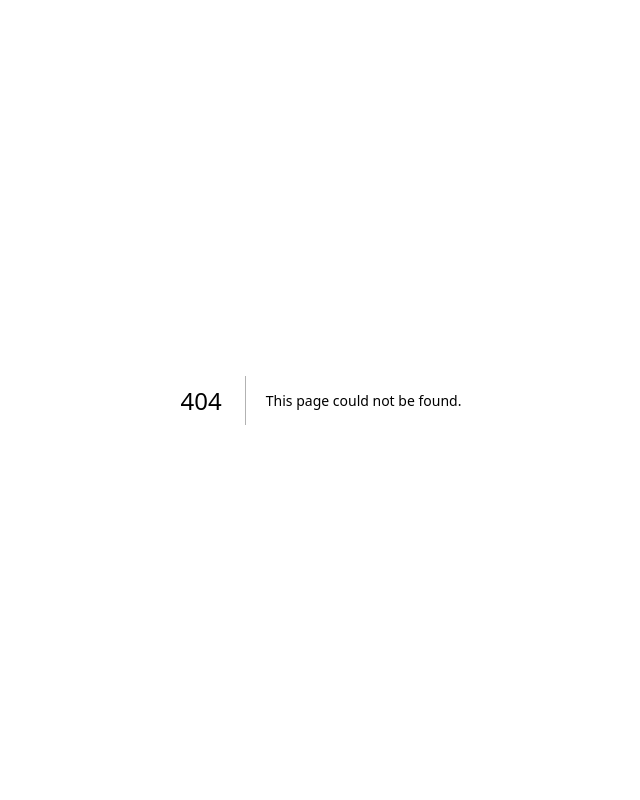
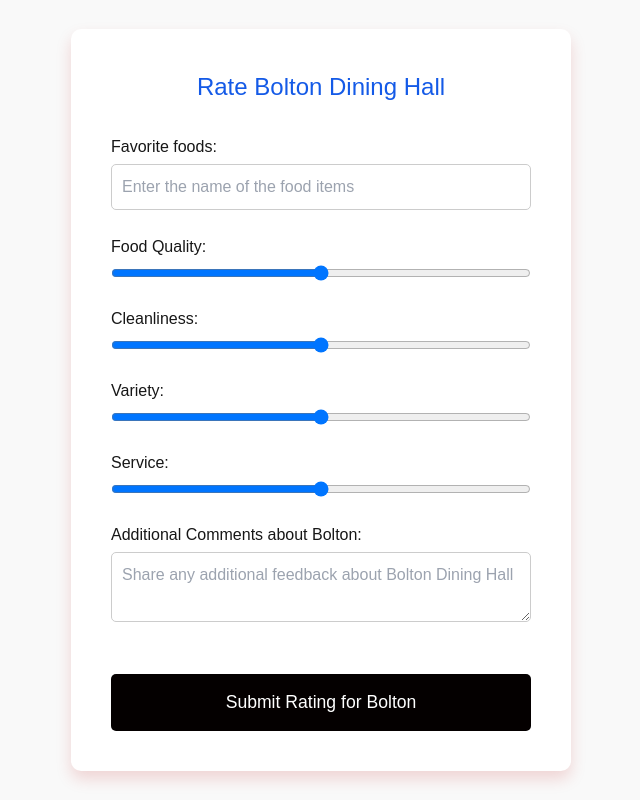
Before and after one commit to matthewdinh01/RateMyUGA, a Next.js app in the folder my-app/: page /pages/create-bolton-rating in a window 1280 px wide. Before the commit this address had no page. Shown: the whole page, without its empty margins (319-959 px from the left). Built offline with nearby package versions, Linux system fonts and the light colour scheme.

Commit message:
pulled from main

```diff
--- a/my-app/src/app/components/BoltonForm.tsx
+++ b/my-app/src/app/components/BoltonForm.tsx
@@ -1,6 +1,7 @@
 "use client"
 import { useState } from 'react';
 import styles from './BoltonForm.module.css'
+import { useRouter } from 'next/navigation'
 
 
 interface FormData {
@@ -13,6 +14,7 @@
   }
 
   export default function BoltonForm() {
+    const router = useRouter();
     const [formData, setFormData] = useState<FormData>({
       itemName: '',
       foodQuality: 3,
@@ -43,6 +45,8 @@
         service: 3,
         comments: '',
       });
+        router.push('/');
+
     };
 
     return (
--- a/my-app/src/app/page.tsx
+++ b/my-app/src/app/page.tsx
@@ -5,7 +5,7 @@
 export default function Home() {
   return (
     <div>
-      <BoltonForm />
+      <p>home page</p>
     </div>
   );
 }
--- /dev/null
+++ b/my-app/src/app/pages/create-bolton-rating/page.tsx
@@ -0,0 +1,10 @@
+import BoltonForm from "@/app/components/BoltonForm"
+
+
+export default function CreateBoltonForm(){
+    return (
+        <div>
+            <BoltonForm />
+        </div>
+    )
+}
```
